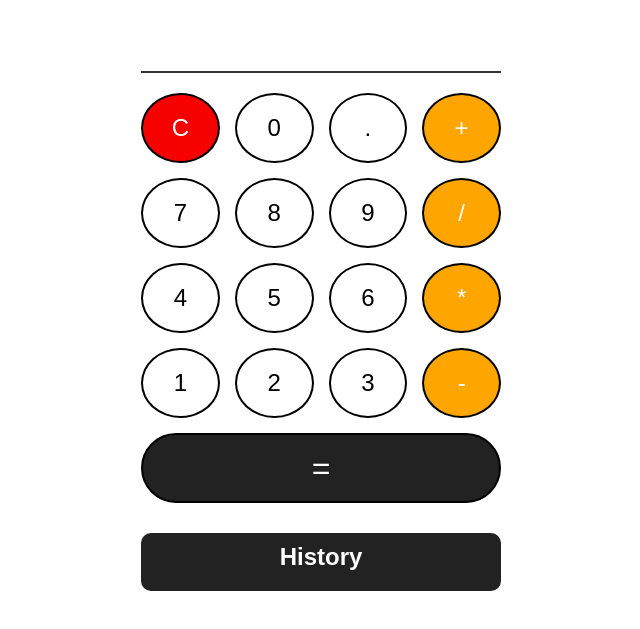
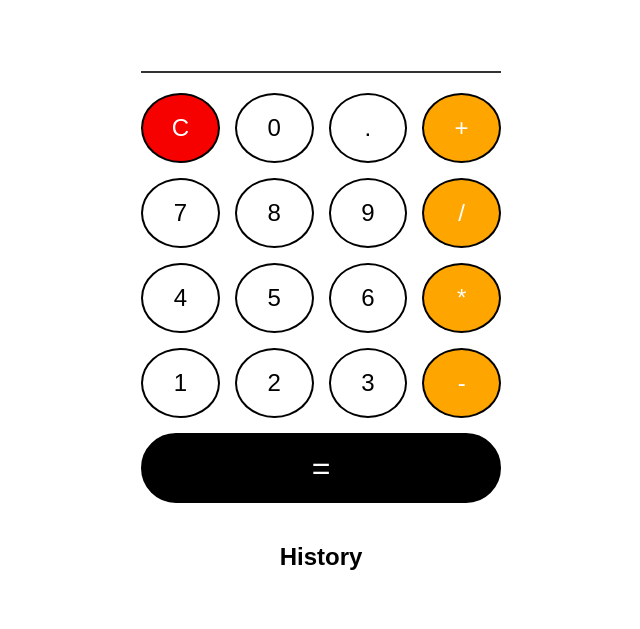
Before and after one commit to Pradeep7766/CODSOFT, a plain HTML site: page Calculator/index.html in a window 1280 px wide. Shown: the part 103-732 px from the top of the page, without its empty margins (319-959 px from the left). Drawn offline with Linux system fonts and the light colour scheme.

Commit message:
Initial commit

```diff
--- a/Calculator/style.css
+++ b/Calculator/style.css
@@ -66,7 +66,7 @@ body {
 .equal {
     grid-column: span 4;
     border-radius: 35px;
-    background-color: #222222;
+    background-color: #000000;
     font-size: 2rem;
     color: #ffffff;
 }
@@ -76,22 +76,23 @@ body {
 }
 
 .history {
-    background-color: #222222;
+    background-color: #ffffff;
     margin-top: 30px;
     padding: 10px;
     border-radius: 10px;
 }
 
 .history h2 {
-    color: rgb(255, 255, 255);
+    color: #000000;
     text-align: center;
     margin-bottom: 10px;
 }
 
 #historyList {
     list-style: none;
-    color: #ffffff;
+    color: #000000;
     font-size: 1rem;
+    font-weight: 400;
     padding: 0;
     max-height: 150px;
     overflow-y: auto;
```
